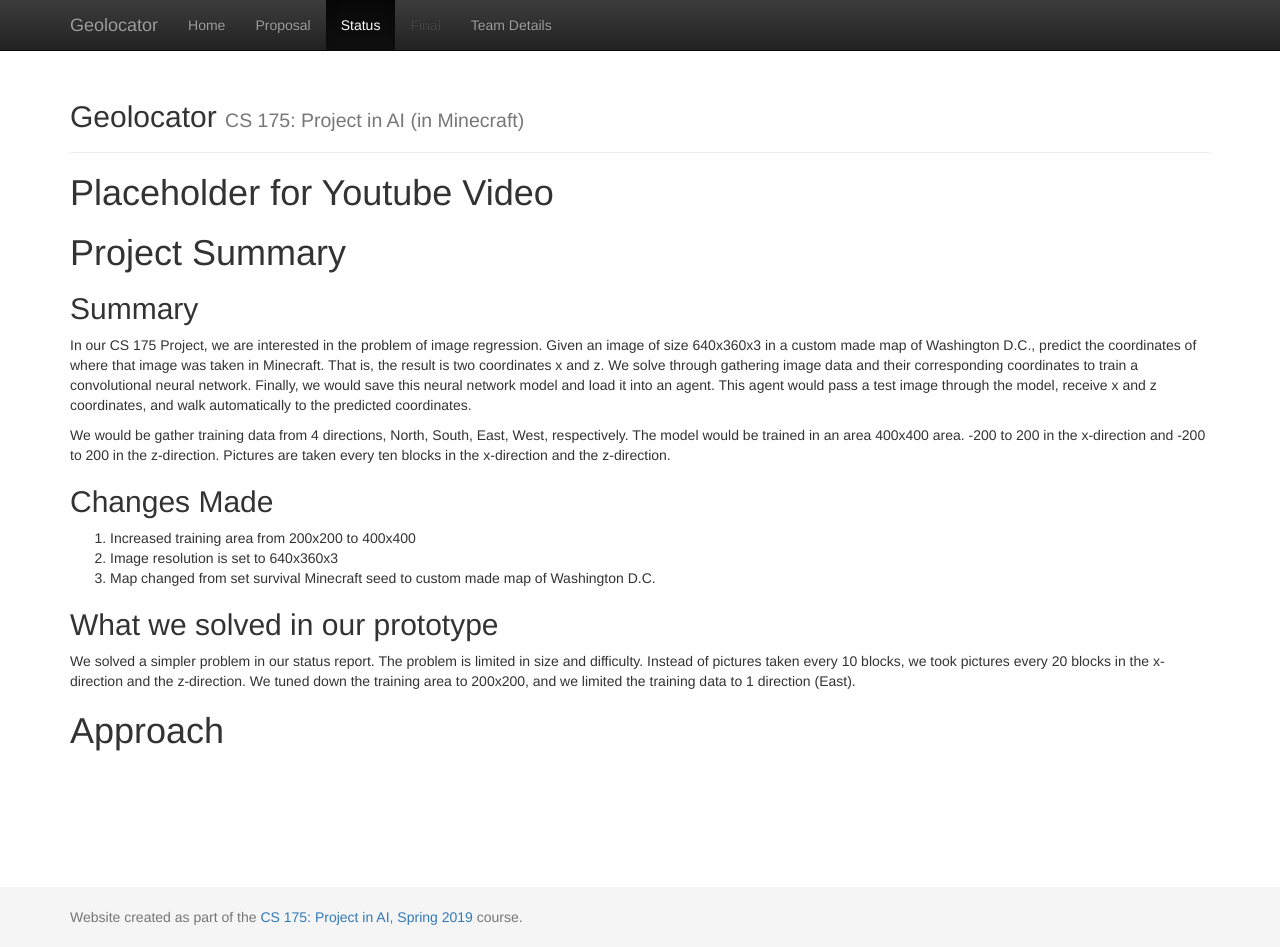
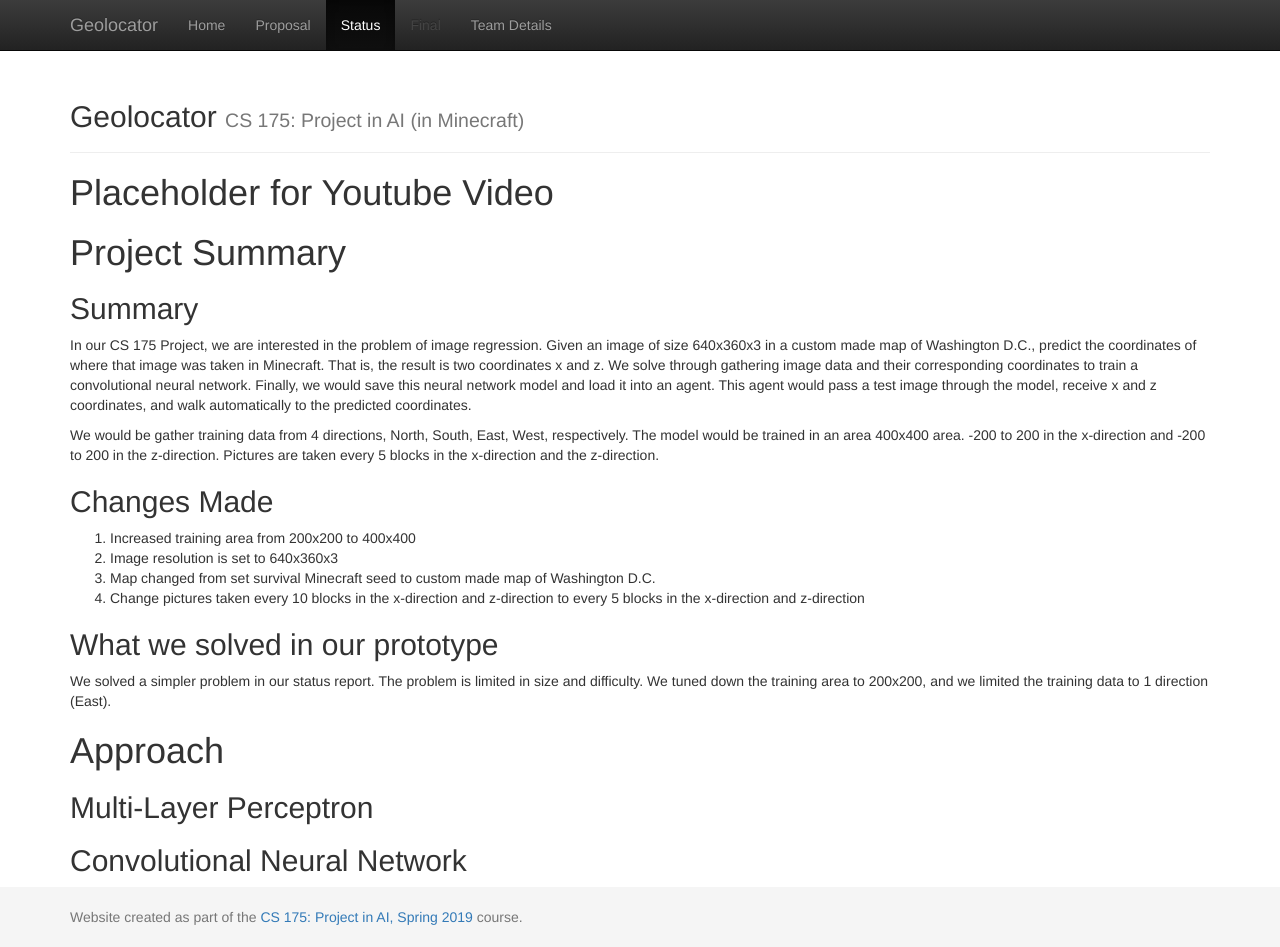
Before and after one commit to TracyZhangyr/Minecraft-Geolocator, a Jekyll site: the page built from docs/status.md, in a window 1280 px wide and 947 px high. Built offline with Jekyll 4.4.1, drawn with Linux system fonts in a browser that asks for light colours.

Commit message:
minor changes

```diff
--- a/docs/status.md
+++ b/docs/status.md
@@ -12,16 +12,22 @@ title: Status
 
 In our CS 175 Project, we are interested in the problem of image regression. Given an image of size 640x360x3 in a custom made map of Washington D.C., predict the coordinates of where that image was taken in Minecraft. That is, the result is two coordinates x and z. We solve through gathering image data and their corresponding coordinates to train a convolutional neural network. Finally, we would save this neural network model and load it into an agent. This agent would pass a test image through the model, receive x and z coordinates, and walk automatically to the predicted coordinates.
 
-We would be gather training data from 4 directions, North, South, East, West, respectively. The model would be trained in an area 400x400 area. -200 to 200 in the x-direction and -200 to 200 in the z-direction. Pictures are taken every ten blocks in the x-direction and the z-direction.
+We would be gather training data from 4 directions, North, South, East, West, respectively. The model would be trained in an area 400x400 area. -200 to 200 in the x-direction and -200 to 200 in the z-direction. Pictures are taken every 5 blocks in the x-direction and the z-direction.
 
 ## Changes Made
 
 1.	Increased training area from 200x200 to 400x400
 2.	Image resolution is set to 640x360x3
 3.	Map changed from set survival Minecraft seed to custom made map of Washington D.C.
+4.	Change pictures taken every 10 blocks in the x-direction and z-direction to every 5 blocks in the x-direction and z-direction
+
 
 ## What we solved in our prototype
 
-We solved a simpler problem in our status report. The problem is limited in size and difficulty. Instead of pictures taken every 10 blocks, we took pictures every 20 blocks in the x-direction and the z-direction. We tuned down the training area to 200x200, and we limited the training data to 1 direction (East).
+We solved a simpler problem in our status report. The problem is limited in size and difficulty. We tuned down the training area to 200x200, and we limited the training data to 1 direction (East).
 
 # Approach
+
+## Multi-Layer Perceptron
+
+## Convolutional Neural Network
```
